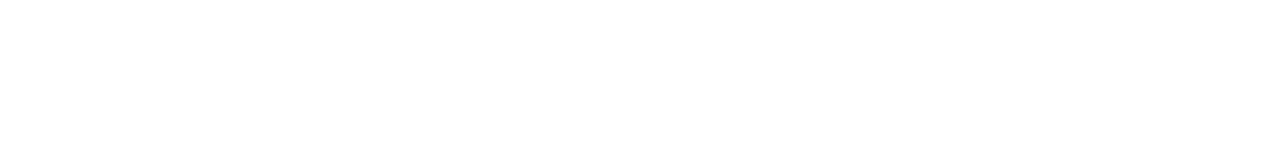
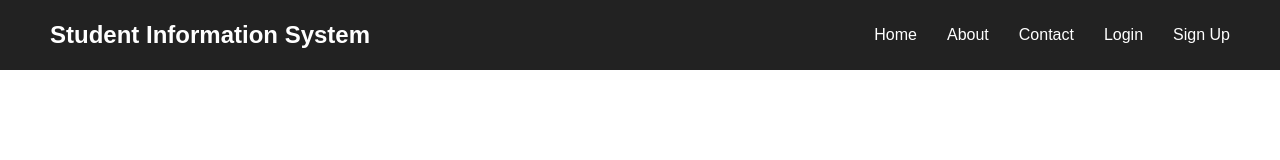
Before and after one commit to akkafi/Student_Information_Project, a plain HTML site: page index.html in a window 1280 px wide. Drawn offline with Linux system fonts and the light colour scheme; a web font is replaced by a local one.

Commit message:
Create NavBar and Design

```diff
--- /dev/null
+++ b/Style/style.css
@@ -0,0 +1,78 @@
+* {
+    margin: 0;
+    padding: 0;
+    box-sizing: border-box;
+}
+
+body {
+    font-family: Arial, sans-serif;
+}
+
+.title-bar {
+    width: 100%;
+    min-height: 70px;
+    background-color: #222;
+    display: flex;
+    align-items: center;
+    justify-content: space-between;
+    padding: 0 50px;
+}
+
+.logo {
+    color: white;
+    font-size: 24px;
+    font-weight: 600;
+}
+
+.buttons {
+    display: flex;
+    align-items: center;
+    gap: 30px;
+}
+
+.buttons a {
+    position: relative;
+    color: white;
+    text-decoration: none;
+    font-size: 16px;
+    padding: 10px 0;
+}
+
+/* Green underline */
+
+.buttons a::after {
+    content: "";
+    position: absolute;
+    left: 0;
+    bottom: 3px;
+    width: 0;
+    height: 3px;
+    background-color: #f14501;
+    transition: width 0.3s ease;
+}
+
+.buttons a:hover::after {
+    width: 100%;
+}
+
+
+/* Responsive Design */
+
+@media (max-width: 600px) {
+
+    .title-bar {
+        padding: 15px 20px;
+        flex-direction: column;
+        gap: 15px;
+    }
+
+    .logo {
+        font-size: 20px;
+        text-align: center;
+    }
+
+    .buttons {
+        gap: 25px;
+    }
+
+}
--- a/index.html
+++ b/index.html
@@ -3,9 +3,33 @@
 <head>
     <meta charset="UTF-8">
     <meta name="viewport" content="width=device-width, initial-scale=1.0">
-    <title>Document</title>
+    <title>Student Information System</title>
+    <link rel="stylesheet" href="./Style/style.css">
+
+
+    <!-- Google Fonts -->
+    <link rel="preconnect" href="https://fonts.googleapis.com">
+    <link rel="preconnect" href="https://fonts.gstatic.com" crossorigin>
+    <link href="https://fonts.googleapis.com/css2?family=Google+Sans+Flex:opsz,wght@1..144,1..1000&display=swap" rel="stylesheet">
 </head>
+
 <body>
+
+    <header class="title-bar">
+
+        <div class="logo">
+            Student Information System
+        </div>
+
+        <div class="buttons">
+            <a href="#">Home</a>
+            <a href="#">About</a>
+            <a href="#">Contact</a>
+            <a href="login.html">Login</a>
+            <a href="signup.html">Sign Up</a>
+        </div>
+
+    </header>
 
 </body>
 </html>
```
